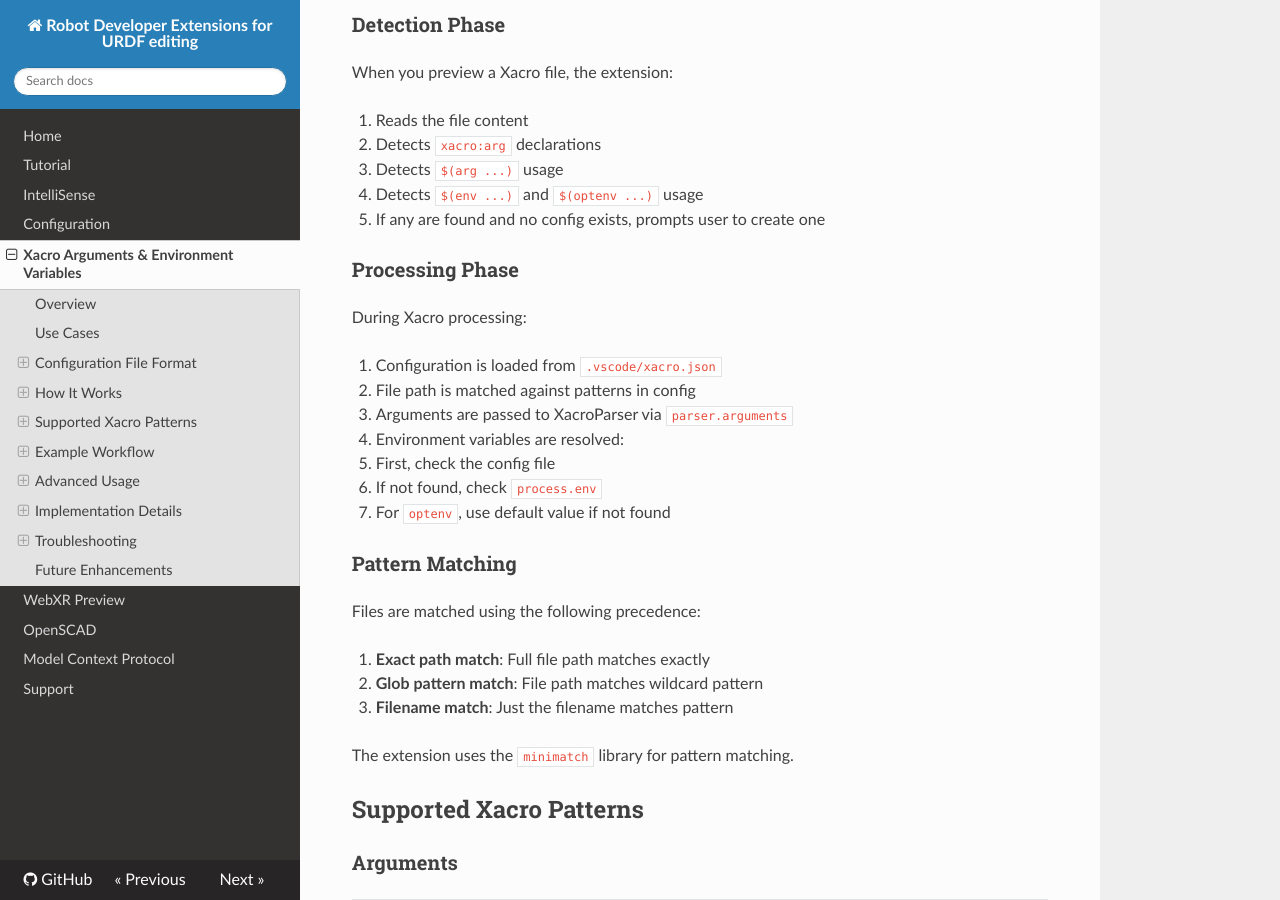
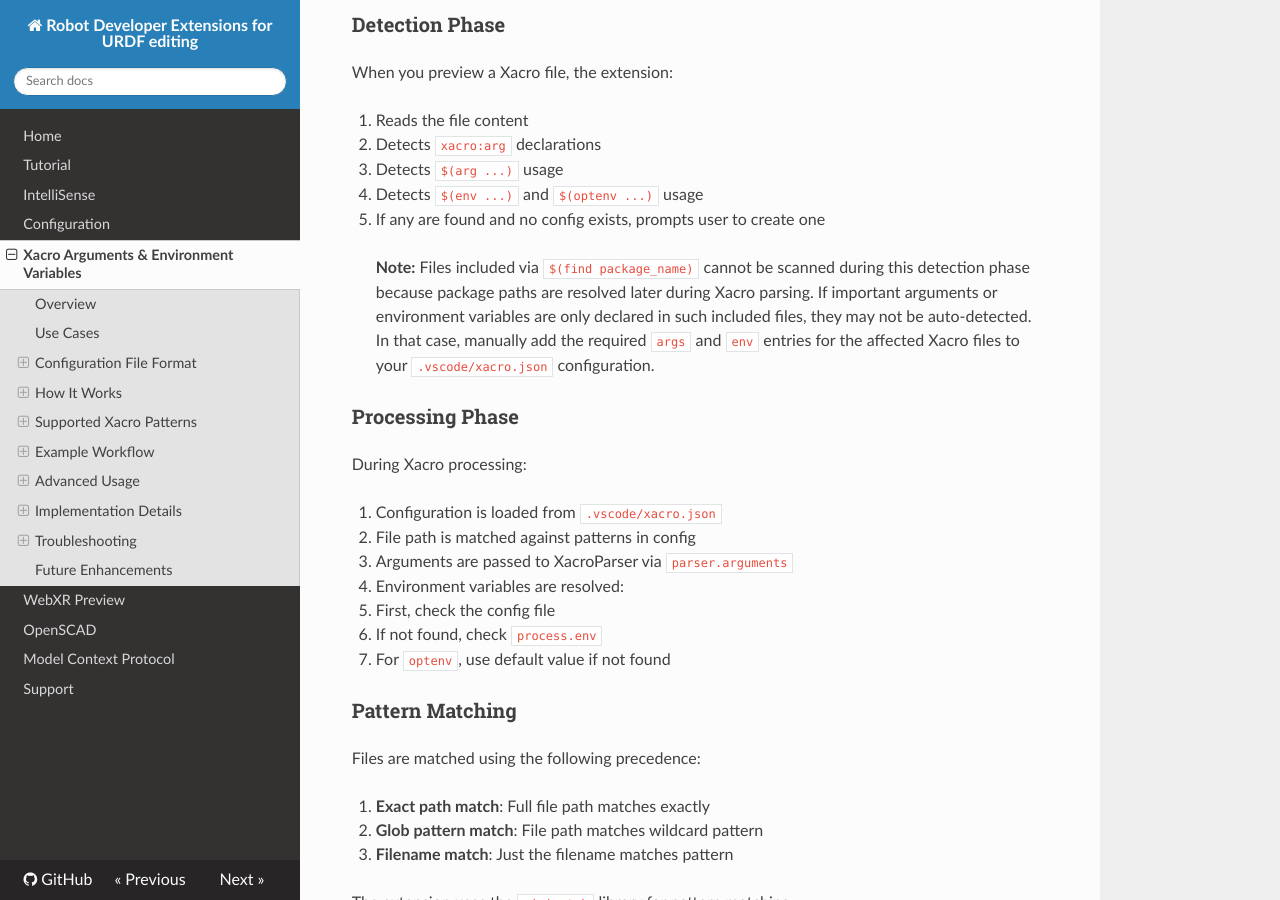
Before and after one commit to Ranch-Hand-Robotics/rde-urdf, an MkDocs documentation site: the page built from docs/xacro-configuration.md, in a window 1280 px wide and 900 px high, scrolled down 1378 px. Built offline with MkDocs 1.6.1, drawn with Linux system fonts in a browser that asks for light colours; nearby versions of some CDN libraries.

Commit message:
Update docs/xacro-configuration.md
Co-authored-by: Copilot <175728472+Copilot@users.noreply.github.com>

```diff
--- a/docs/xacro-configuration.md
+++ b/docs/xacro-configuration.md
@@ -62,6 +62,7 @@ When you preview a Xacro file, the extension:
 4. Detects `$(env ...)` and `$(optenv ...)` usage
 5. If any are found and no config exists, prompts user to create one
 
+> **Note:** Files included via `$(find package_name)` cannot be scanned during this detection phase because package paths are resolved later during Xacro parsing. If important arguments or environment variables are only declared in such included files, they may not be auto-detected. In that case, manually add the required `args` and `env` entries for the affected Xacro files to your `.vscode/xacro.json` configuration.
 ### Processing Phase
 
 During Xacro processing:
```
